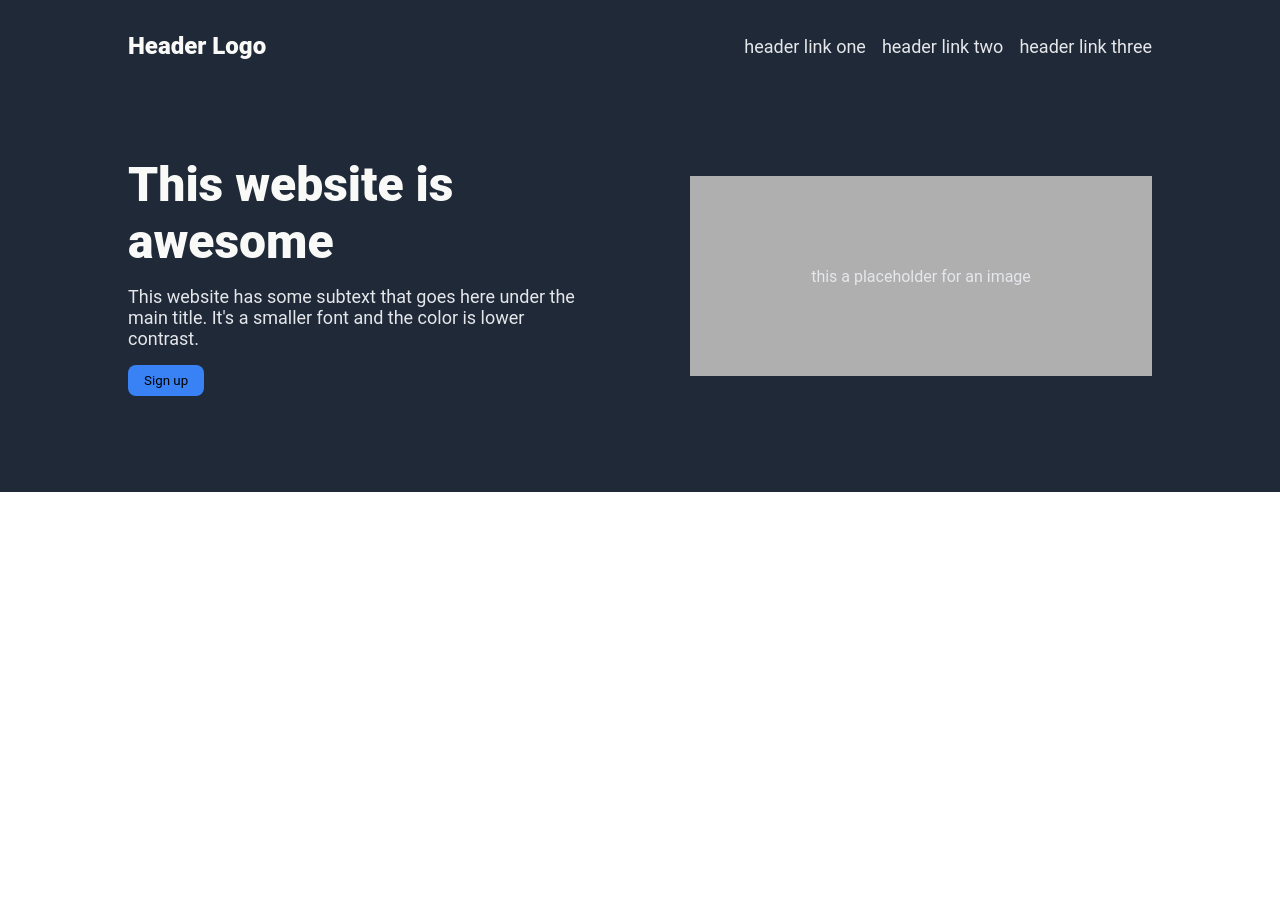
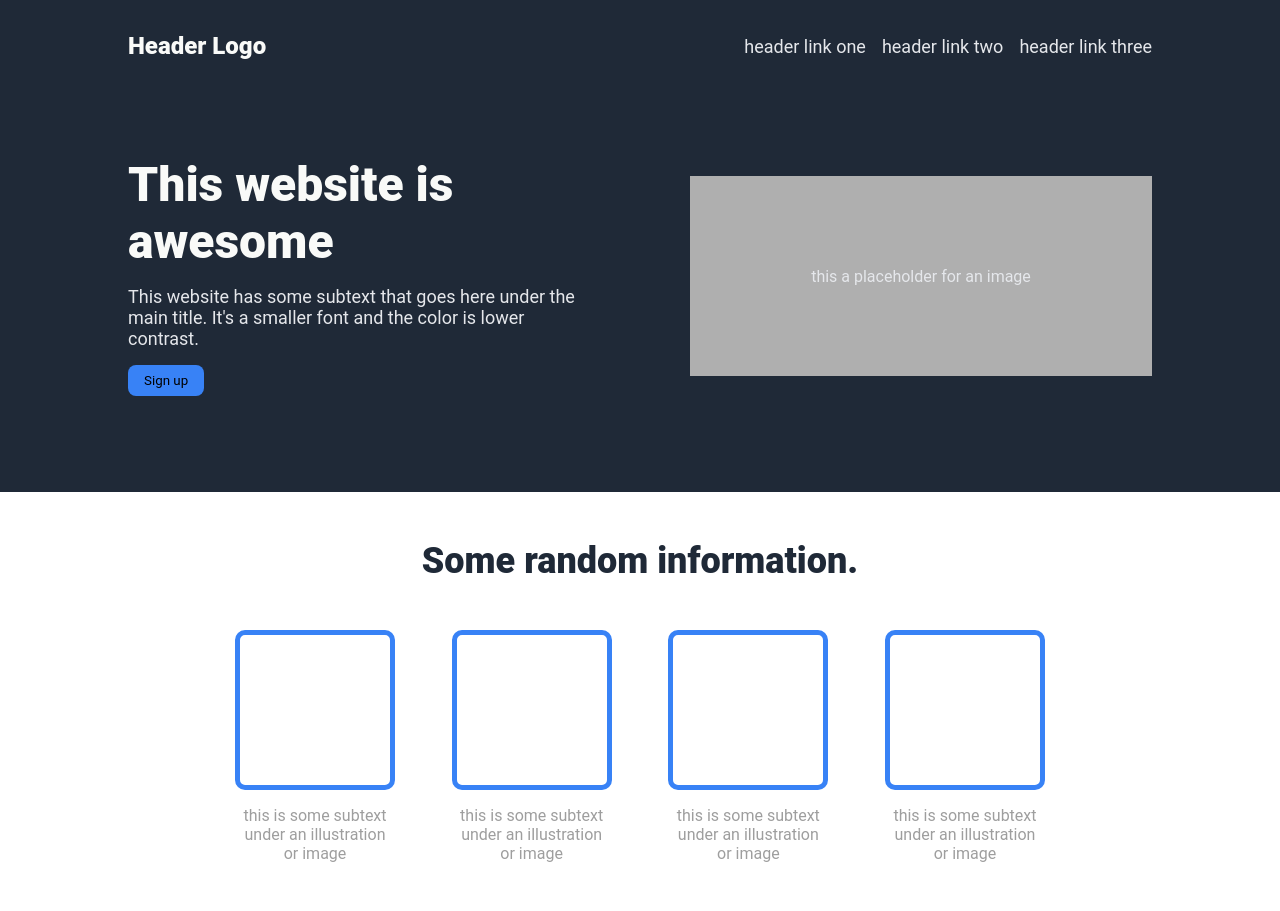
Before and after one commit to Dmitry-174/Odin-Landing-page, a plain HTML site: page index.html in a window 1280 px wide. Before the commit the page ends 800 px from the top, so only its background shows below. Drawn offline with Linux system fonts and the light colour scheme.

Commit message:
Make Cards

```diff
--- a/index.html
+++ b/index.html
@@ -26,7 +26,8 @@
         <div class="hero-container">
             <div class="left-hero">
                 <h1>This website is awesome</h1>
-                <p class="hero-text">This website has some subtext that goes here under the main title. It's a smaller font and
+                <p class="hero-text">This website has some subtext that goes here under the main title. It's a smaller
+                    font and
                     the color is lower contrast.</p>
                 <button>Sign up</button>
             </div>
@@ -37,7 +38,25 @@
     </div>
 
     <div class="content">
-
+        <h2>Some random information.</h2>
+        <div class="cards">
+            <div class="card">
+                <div class="card-image"></div>
+                <p class="card-text">this is some subtext under an illustration or image</p>
+            </div>
+            <div class="card">
+                <div class="card-image"></div>
+                <p class="card-text">this is some subtext under an illustration or image</p>
+            </div>
+            <div class="card">
+                <div class="card-image"></div>
+                <p class="card-text">this is some subtext under an illustration or image</p>
+            </div>
+            <div class="card">
+                <div class="card-image"></div>
+                <p class="card-text">this is some subtext under an illustration or image</p>
+            </div>
+        </div>
     </div>
 
     <div class="bottom">
--- a/style.css
+++ b/style.css
@@ -77,3 +77,48 @@ button {
     align-items: center;
     justify-content: center;
 }
+
+h2 {
+    font-size: 36px;
+    font-weight: 900;
+    color: #1F2937;
+    text-align: center;
+    padding: 48px 0;
+}
+
+
+.content {
+    width: 800px;
+    margin: 0 auto;
+}
+
+.cards {
+    display: flex;
+    align-items: center;
+    justify-content: space-between;
+    padding-bottom: 48px;
+}
+
+.card {
+    display: flex;
+    flex-direction: column;
+    align-items: center;
+    justify-content: center;
+    width: 150px;
+    box-sizing: border-box;
+}
+
+.card-image {
+    height: 150px;
+    width: 150px;
+    border-color: #3882F6;
+    border-width: 5px;
+    border-radius: 10px;
+    border-style: solid;
+    margin-bottom: 16px;
+}
+
+.card-text {
+    text-align: center;
+    color: #9e9e9e;
+}
```
